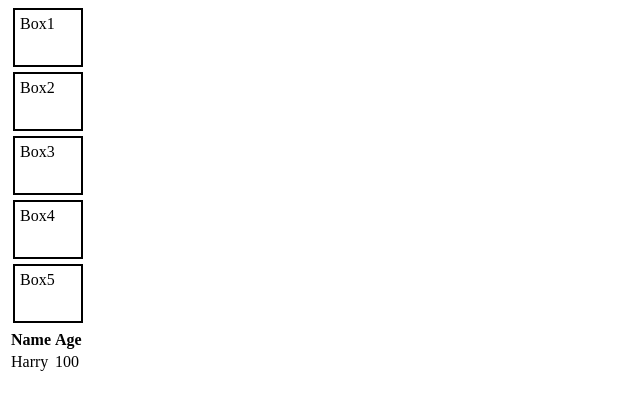
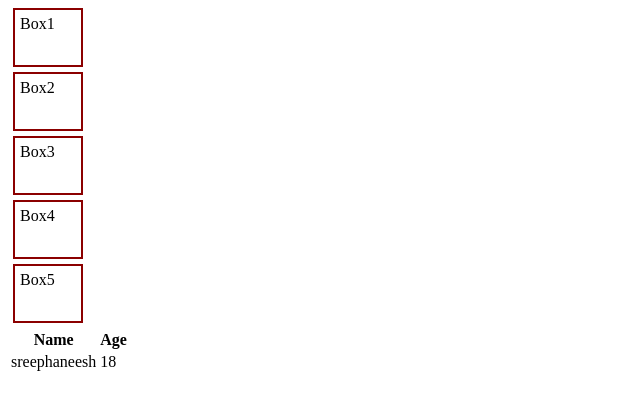
Before and after one commit to sreephaneesha29/html-css-js, a plain HTML site: page 67 JavaScript DOM - Children, Parent & Sibling Nodes/index.html in a window 1280 px wide. Shown: the whole page, without its empty margins (0-640 px from the left). Drawn offline with Linux system fonts and the light colour scheme.

Commit message:
Update index.html

```diff
--- a/67 JavaScript DOM - Children, Parent & Sibling Nodes/index.html
+++ b/67 JavaScript DOM - Children, Parent & Sibling Nodes/index.html
@@ -8,7 +8,7 @@
         .box{
             height: 45px;
             width: 56px;
-            border: 2px solid black;
+            border: 2px solid darkred;
             margin: 5px;
             padding: 5px;
         }
@@ -30,8 +30,8 @@
           <th>Age</th>
         </tr>
         <tr>
-          <td>Harry</td>
-          <td>100</td>
+          <td>sreephaneesh</td>
+          <td>18</td>
         </tr>
       </table>
 
```
